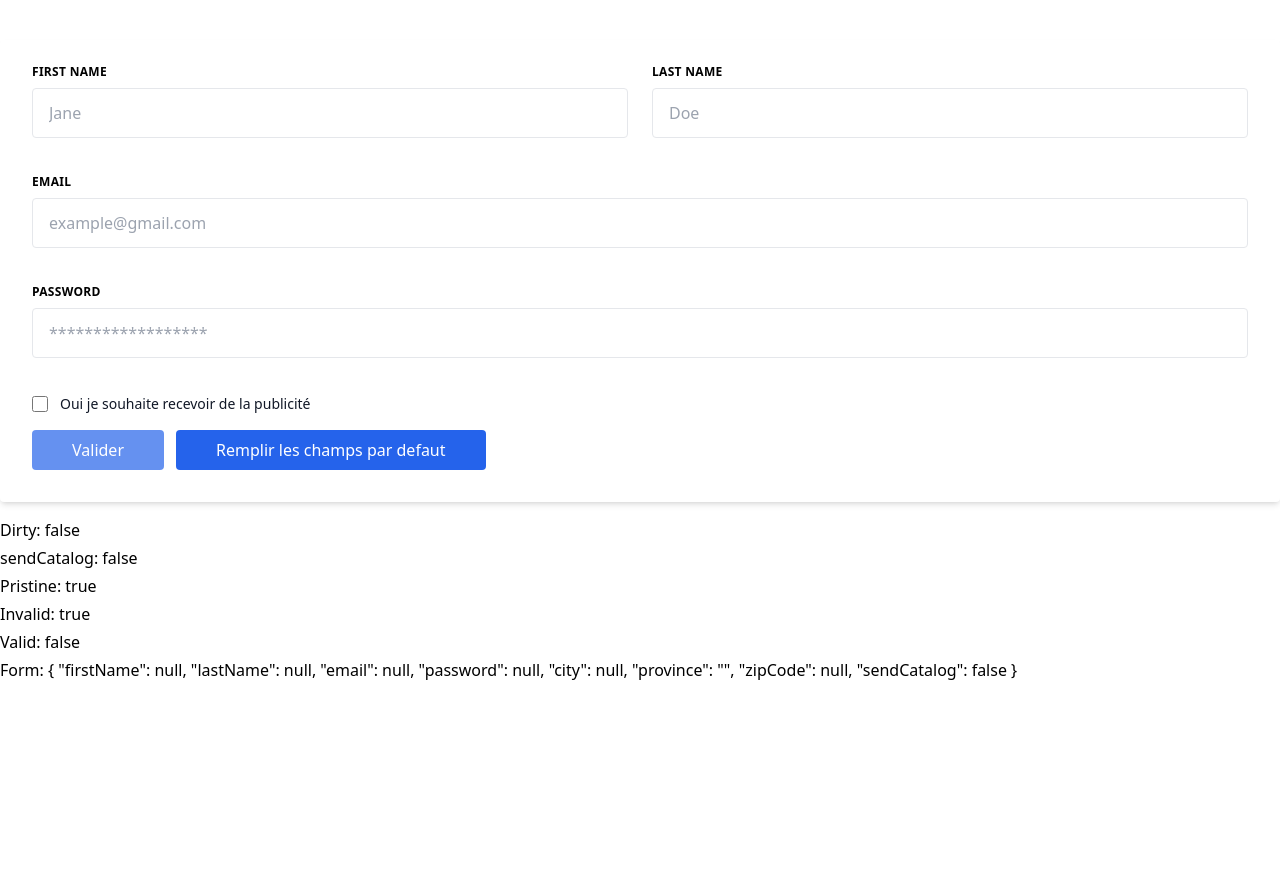
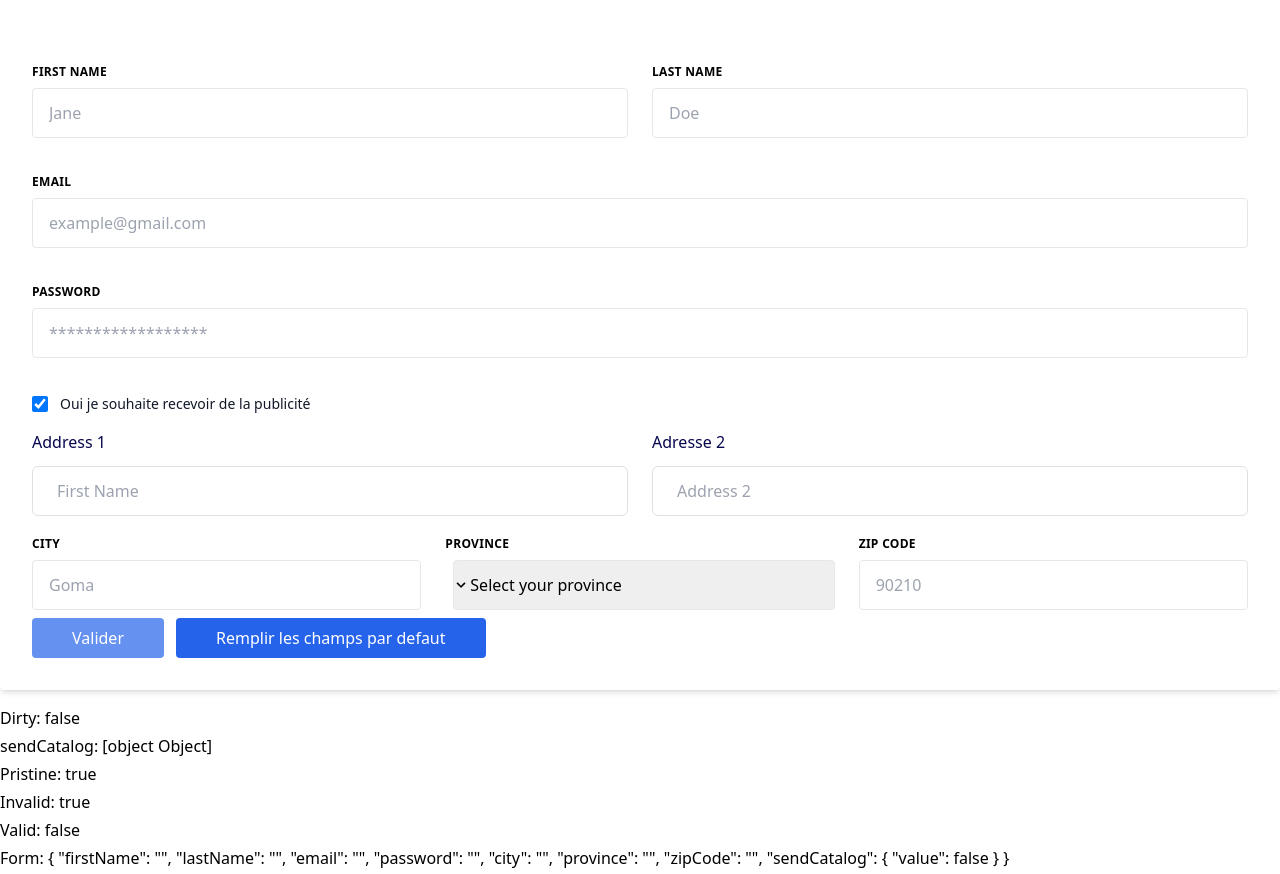
Before and after one commit to NdekoCode/angular-forms, an Angular app: page /form in a window 1280 px wide. Before the commit the page ends 800 px from the top, so only its background shows below. Built offline with nearby package versions, Linux system fonts and the light colour scheme.

Commit message:
feat: replace template-driven forms by reactif form

```diff
--- a/src/app/shared/components/form/form.component.html
+++ b/src/app/shared/components/form/form.component.html
@@ -22,19 +22,23 @@
           placeholder="Jane"
           formControlName="firstName"
           [ngClass]="{
-            invalid: firstName.touched && !firstName.valid
+            invalid:
+              registerForm.get('firstName')?.touched &&
+              !registerForm.get('firstName')?.valid
           }"
-          required
-          minlength="3"
         />
         <div
-          *ngIf="firstName.errors && firstName.touched && firstName.invalid"
+          *ngIf="
+            registerForm.get('firstName')?.errors &&
+            registerForm.get('firstName')?.touched &&
+            registerForm.get('firstName')?.invalid
+          "
           class="mt-2 text-sm text-red-600 dark:text-red-500"
         >
-          <p *ngIf="firstName.errors['required']">
+          <p *ngIf="registerForm.get('firstName')?.errors?.['required']">
             <span class="font-medium">Oops!</span> Firstname is required
           </p>
-          <p *ngIf="firstName.errors['minlength']">
+          <p *ngIf="registerForm.get('firstName')?.errors?.['minlength']">
             <span class="font-medium">Oops!</span> The first name must be at
             least 4 characters long.
           </p>
@@ -52,20 +56,28 @@
           id="grid-last-name"
           type="text"
           placeholder="Doe"
-          [ngClass]="{ invalid: lastName.touched && lastName.invalid }"
+          [ngClass]="{
+            invalid:
+              registerForm.get('lastName')?.touched &&
+              registerForm.get('lastName')?.invalid
+          }"
           minlength="2"
           formControlName="lastName"
           required
         />
 
         <div
-          *ngIf="lastName.errors && lastName.touched && lastName.invalid"
+          *ngIf="
+            registerForm.get('lastName')?.errors &&
+            registerForm.get('lastName')?.touched &&
+            registerForm.get('lastName')?.invalid
+          "
           class="mt-2 text-sm text-red-600 dark:text-red-500"
         >
-          <p *ngIf="lastName.errors['required']">
+          <p *ngIf="registerForm.get('lastName')?.errors?.['required']">
             <span class="font-medium">Oops!</span> lastName is required
           </p>
-          <p *ngIf="lastName.errors['minlength']">
+          <p *ngIf="registerForm.get('lastName')?.errors?.['minlength']">
             <span class="font-medium">Oops!</span> lastName must be at least 2
             characters long
           </p>
@@ -87,19 +99,27 @@
           placeholder="example@gmail.com"
           required
           minlength="5"
-          [ngClass]="{ invalid: email.touched && email.invalid }"
+          [ngClass]="{
+            invalid:
+              registerForm.get('email')?.touched &&
+              registerForm.get('email')?.invalid
+          }"
           autocomplete="true"
           formControlName="email"
           email
         />
         <div
-          *ngIf="email.errors && email.invalid && email.touched"
+          *ngIf="
+            registerForm.get('email')?.errors &&
+            registerForm.get('email')?.invalid &&
+            registerForm.get('email')?.touched
+          "
           class="mt-2 text-sm text-red-600 dark:text-red-500"
         >
-          <p *ngIf="email.errors['required']">
+          <p *ngIf="registerForm.get('email')?.errors?.['required']">
             <span class="font-medium">Oops!</span> Email is required
           </p>
-          <p *ngIf="email.errors['email']">
+          <p *ngIf="registerForm.get('email')?.errors?.['email']">
             <span class="font-medium">Oops!</span> Email is invalid
           </p>
         </div>
@@ -121,18 +141,26 @@
           required
           minlength="4"
           autocomplete="true"
-          [ngClass]="{ invalid: password.touched && password.invalid }"
+          [ngClass]="{
+            invalid:
+              registerForm.get('password')?.touched &&
+              registerForm.get('password')?.invalid
+          }"
           formControlName="password"
         />
 
         <div
-          *ngIf="password.errors && password.invalid && password.touched"
+          *ngIf="
+            registerForm.get('password')?.errors &&
+            registerForm.get('password')?.invalid &&
+            registerForm.get('password')?.touched
+          "
           class="mt-2 text-sm text-red-600 dark:text-red-500"
         >
-          <p *ngIf="password.errors['required']">
+          <p *ngIf="registerForm.get('password')?.errors?.['required']">
             <span class="font-medium">Oops!</span> Password is required
           </p>
-          <p *ngIf="password.errors['minlength']">
+          <p *ngIf="registerForm.get('password')?.errors?.['minlength']">
             <span class="font-medium">Oops!</span> password must be at least 4
             characters long
           </p>
@@ -145,14 +173,14 @@
         aria-describedby="checkbox-1"
         type="checkbox"
         formControlName="sendCatalog"
-        [checked]="sendCatalog"
+        [checked]="registerForm.get('sendCatalog')"
         class="w-4 h-4 border-gray-300 rounded bg-gray-50 focus:ring-3 focus:ring-blue-300"
       />
       <label for="checkbox-1" class="ml-3 text-sm font-medium text-gray-900"
         >Oui je souhaite recevoir de la publicité</label
       >
     </div>
-    <div *ngIf="sendCatalog.value">
+    <div *ngIf="registerForm.get('sendCatalog')">
       <div class="flex flex-wrap -mx-3">
         <div class="w-full px-3 sm:w-1/2">
           <div class="mb-5">
@@ -203,14 +231,22 @@
             type="text"
             formControlName="city"
             placeholder="Goma"
-            [ngClass]="{ invalid: city.touched && city.invalid }"
+            [ngClass]="{
+              invalid:
+                registerForm.get('city')?.touched &&
+                registerForm.get('city')?.invalid
+            }"
             required
           />
           <div
-            *ngIf="city.errors && city.invalid && city.touched"
+            *ngIf="
+              registerForm.get('city')?.errors &&
+              registerForm.get('city')?.invalid &&
+              registerForm.get('city')?.touched
+            "
             class="mt-2 text-sm text-red-600 dark:text-red-500"
           >
-            <p *ngIf="city.errors['required']">
+            <p *ngIf="registerForm.get('city')?.errors?.['required']">
               <span class="font-medium">Oops!</span> City is required
             </p>
           </div>
@@ -229,7 +265,9 @@
               formControlName="province"
               required
               [ngClass]="{
-                invalid: province.touched && province.invalid
+                invalid:
+                  registerForm.get('province')?.touched &&
+                  registerForm.get('province')?.invalid
               }"
             >
               <option value="" selected="true">Select your province</option>
@@ -253,10 +291,14 @@
           </div>
 
           <div
-            *ngIf="province.errors && province.invalid && province.touched"
+            *ngIf="
+              registerForm.get('province')?.errors &&
+              registerForm.get('province')?.invalid &&
+              registerForm.get('province')?.touched
+            "
             class="mt-2 text-sm text-red-600 dark:text-red-500"
           >
-            <p *ngIf="province.errors['required']">
+            <p *ngIf="registerForm.get('province')?.errors?.['required']">
               <span class="font-medium">Oops!</span> Province is required
             </p>
           </div>
@@ -276,14 +318,22 @@
             placeholder="90210"
             required
             minlength="5"
-            [ngClass]="{ invalid: zipCode.touched && zipCode.invalid }"
+            [ngClass]="{
+              invalid:
+                registerForm.get('zipCode')?.touched &&
+                registerForm.get('zipCode')?.invalid
+            }"
           />
 
           <div
-            *ngIf="zipCode.errors && zipCode.invalid && zipCode.touched"
+            *ngIf="
+              registerForm.get('zipCode')?.errors &&
+              registerForm.get('zipCode')?.invalid &&
+              registerForm.get('zipCode')?.touched
+            "
             class="mt-2 text-sm text-red-600 dark:text-red-500"
           >
-            <p *ngIf="zipCode.errors['required']">
+            <p *ngIf="registerForm.get('zipCode')?.errors?.['required']">
               <span class="font-medium">Oops!</span> zipCode is required
             </p>
           </div>
@@ -309,7 +359,7 @@
   </form>
   <div class="my-1">
     <p class="mb-1">Dirty: {{ registerForm.dirty }}</p>
-    <p class="mb-1">sendCatalog: {{ sendCatalog.value }}</p>
+    <p class="mb-1">sendCatalog: {{ registerForm.get("sendCatalog") }}</p>
     <p class="mb-1">Pristine: {{ registerForm.pristine }}</p>
     <p class="mb-1">Invalid: {{ registerForm.invalid }}</p>
     <p class="mb-1">Valid: {{ registerForm.valid }}</p>
--- a/src/app/shared/components/form/form.component.ts
+++ b/src/app/shared/components/form/form.component.ts
@@ -1,5 +1,5 @@
 import { Component, OnInit } from '@angular/core';
-import { FormControl, FormGroup } from '@angular/forms';
+import { FormBuilder, FormGroup, Validators } from '@angular/forms';
 
 @Component({
   selector: 'app-form',
@@ -7,26 +7,21 @@ import { FormControl, FormGroup } from '@angular/forms';
   styleUrls: ['./form.component.scss'],
 })
 export class FormComponent implements OnInit {
-  firstName = new FormControl();
-  lastName = new FormControl();
-  email = new FormControl();
-  password = new FormControl();
-  city: FormControl<string> = new FormControl();
-  province: FormControl<string | null> = new FormControl('');
-  zipCode: FormControl<string | number> = new FormControl();
-  sendCatalog: FormControl<boolean | null> = new FormControl(false);
-
   public registerForm!: FormGroup;
+  constructor(private _formBuilder: FormBuilder) {}
   ngOnInit(): void {
-    this.registerForm = new FormGroup({
-      firstName: this.firstName,
-      lastName: this.lastName,
-      email: this.email,
-      password: this.password,
-      city: this.city,
-      province: this.province,
-      zipCode: this.zipCode,
-      sendCatalog: this.sendCatalog,
+    this.registerForm = this._formBuilder.group({
+      firstName: ['', [Validators.required, Validators.minLength(2)]],
+      lastName: ['', [Validators.required, Validators.minLength(2)]],
+      email: [
+        '',
+        [Validators.required, Validators.email, Validators.maxLength(255)],
+      ],
+      password: ['', Validators.required, Validators.minLength(4)],
+      city: ['', [Validators.required, Validators.minLength(2)]],
+      province: ['', [Validators.required, Validators.minLength(2)]],
+      zipCode: ['', [Validators.required, Validators.minLength(2)]],
+      sendCatalog: { value: false },
     });
   }
   saveregisterForm() {
```
